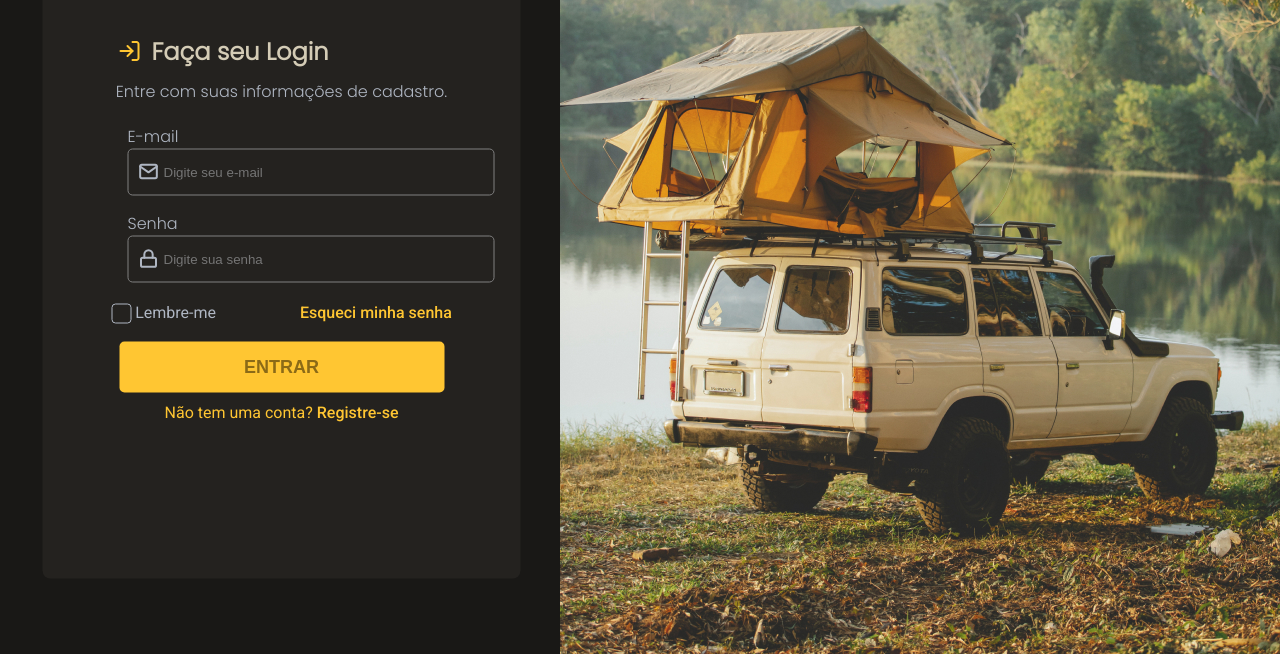
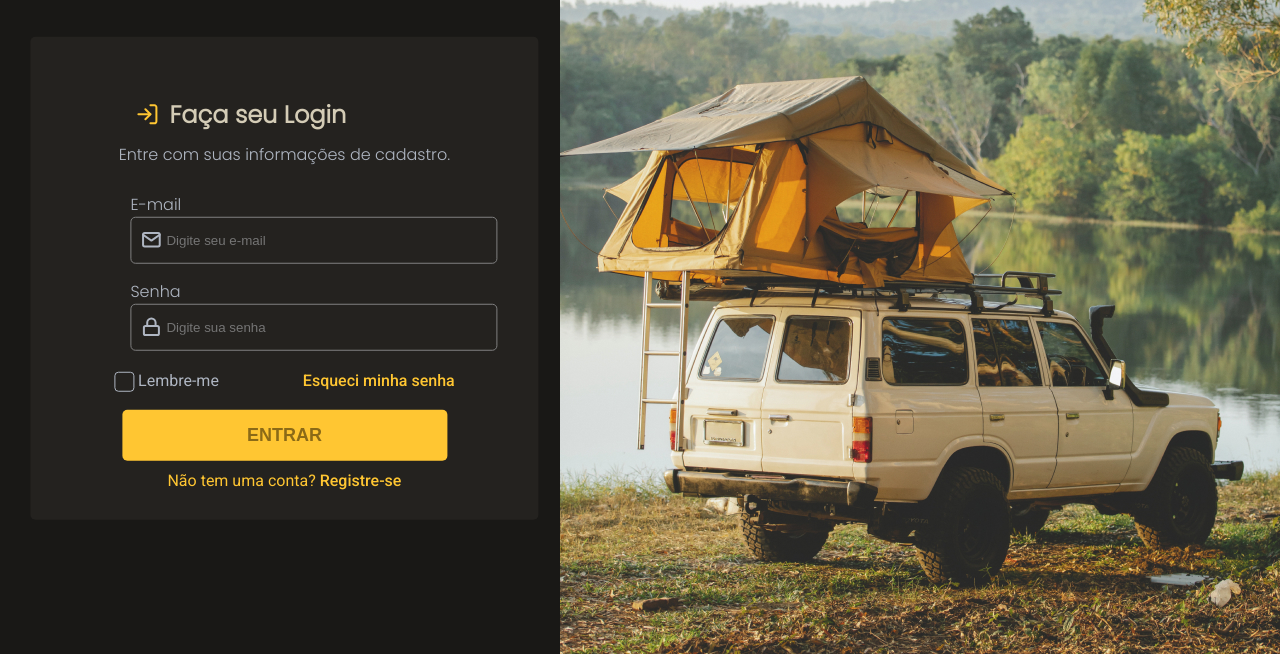
Before and after one commit to ygortg/formulario-login, a plain HTML site: page index.html in a window 1280 px wide. Shown: the part 146-800 px from the top of the page. Drawn offline with Linux system fonts and the light colour scheme.

Commit message:
atualização

```diff
--- a/index.html
+++ b/index.html
@@ -4,15 +4,17 @@
     <meta charset="UTF-8">
     <meta http-equiv="X-UA-Compatible" content="IE=edge">
     <meta name="viewport" content="width=device-width, initial-scale=1.0">
-    <link rel="shortcut icon" href="images/favicon.ico" type="image/x-icon">
     <link rel="stylesheet" href="styleForm.css">
     <title>Formulário</title>
 </head>
 <body>
+    <header>
+        <div id="logo"><img src="images/logo.svg" alt=""></div>
+    </header>
     <main>
         <div id="cabeca">
             <div id="head">
-                <img src="images/log-in.svg" alt="">
+                <img src="images/log-in.svg" alt="log-in">
                 <p id="title">Faça seu Login</p>
             </div>
             <p>Entre com suas informações de cadastro.</p>
@@ -38,7 +40,5 @@
             <p>Não tem uma conta? <a href="#">Registre-se</a></p>
         </div>
     </main>
-    <div id="logo"><img src="images/logo.svg" alt="Logo web site"></div>
-    <div id="imagem"><img src="images/side-image.jpg" alt=""></div>
 </body>
 </html>
--- a/styleForm.css
+++ b/styleForm.css
@@ -15,23 +15,13 @@
 }
 
 body{
-    display: flex;
-    background-color: #191816;
+    background: #191816 url("images/side-image.jpg") right no-repeat fixed;
+    background-size: contain 50%;
     align-content: stretch;
-    flex-direction: row;
-    justify-content: space-between;
 }
 
 #logo{
     padding: 55px;
-}
-
-#imagem{
-    display: flex;
-    justify-content: space-between;
-    flex-wrap: wrap;
-    max-height: 100vh;
-    flex-direction: column-reverse;
 }
 
 main{
@@ -41,11 +31,10 @@ main{
     position: absolute;
     top: 50%;
     left: 50%;
-    transform: translate(-125%, -45%);
+    transform: translate(-120%, -45%);
     width: 35%;
-    height: 70%;
-    padding: 15px;
-    border-radius: 8px;
+    padding: 30px;
+    border-radius: 5px;
 }
 
 a{
@@ -55,6 +44,12 @@ a{
 }
 a:hover{
     text-decoration: underline;
+}
+
+#cabeca{
+    text-align: center;
+    font-weight: 500;
+    padding: 0 15px 20px 15px;
 }
 
 #head{
@@ -69,18 +64,12 @@ a:hover{
     font-weight: 600;
 }
 
-#cabeca{
-    text-align: center;
-    font-weight: 500;
-    margin-bottom: 20px;
-}
-
 form{
-    margin: 5px 0px 5px 20px;
+    padding: 5px 0px 5px 20px;
 }
 
 #info{
-    margin-left: 50px;
+    padding-left: 50px;
 }
 
 form > input{
```
